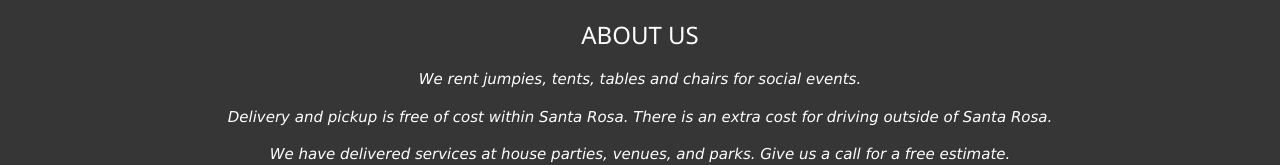
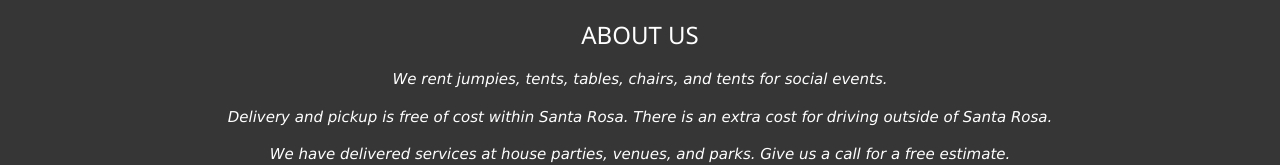
Before and after one commit to alopez96/brendas, a website: page index.html in a window 1280 px wide. Shown: the part 457-622 px from the top of the page. Drawn offline with nearby package versions, Linux system fonts and the light colour scheme.

Commit message:
add tents

```diff
--- a/index.html
+++ b/index.html
@@ -57,7 +57,7 @@
 <div class="w3-content w3-container  w3-padding-64">
   <h3 class="lang w3-center" key="about-header">ABOUT US</h3>
   <p class="lang w3-center" key="about-sub1">
-    <em>We rent jumpies, tents, tables and chairs for social events.</em>
+    <em>We rent jumpies, tents, tables, chairs, and tents for social events.</em>
   </p>
   <p class="lang w3-center" key="about-sub2">
     <em>Delivery and pickup is free of cost within Santa Rosa. There is an extra cost for driving outside of Santa Rosa.</em>
```
